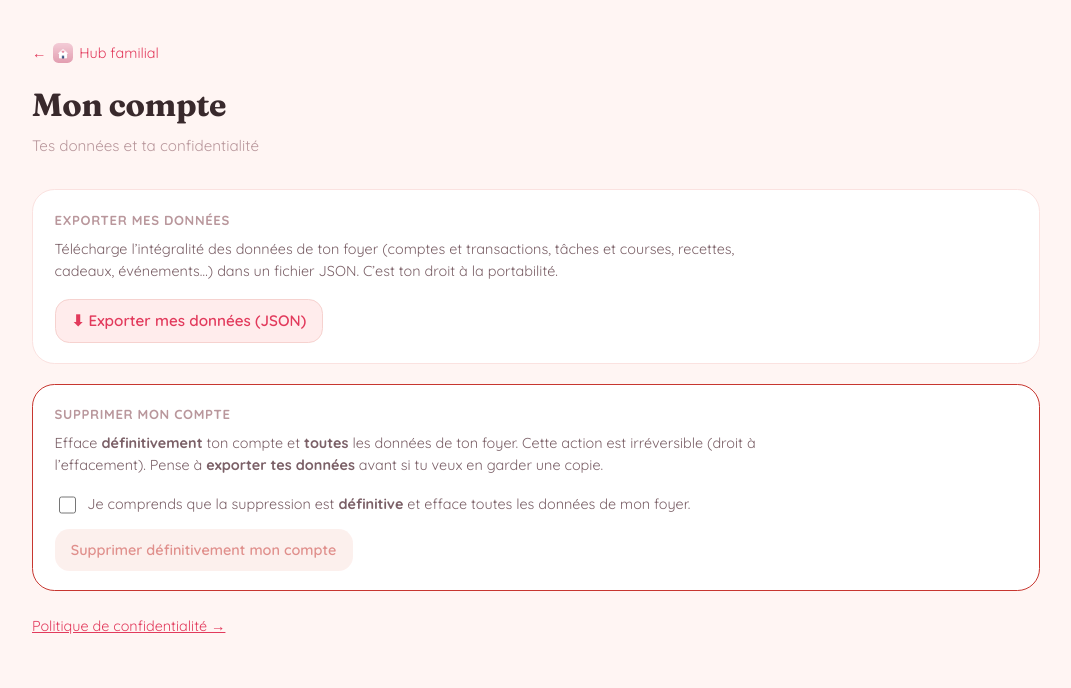
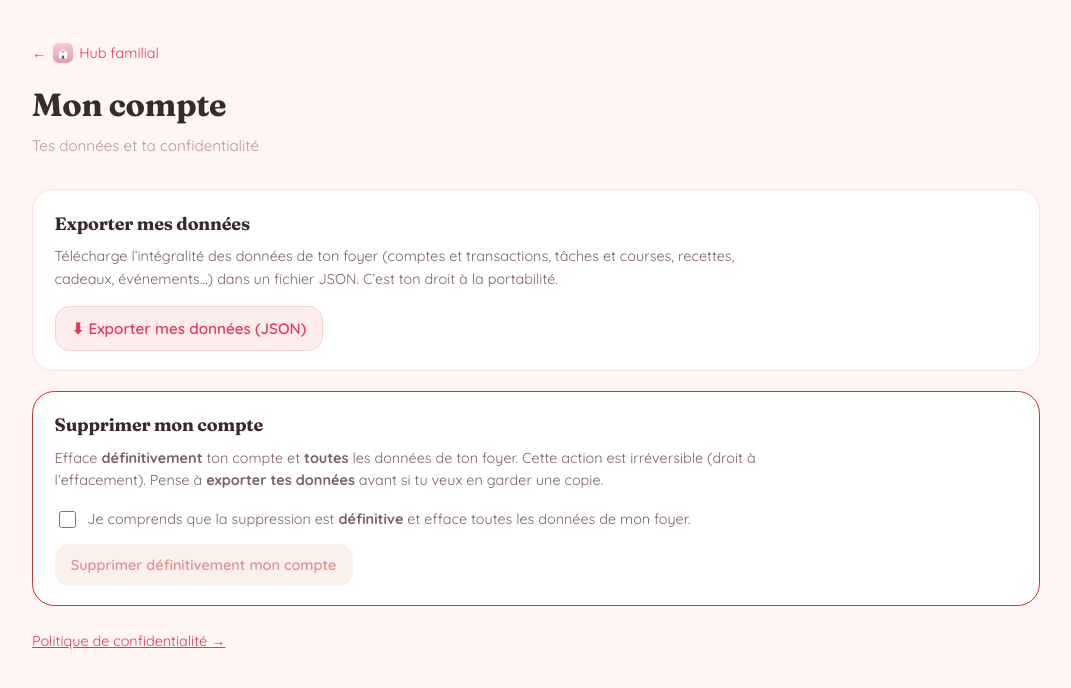
Before and after one commit to MathisIP/hub-familial, a Next.js app: page /compte in a window 1280 px wide. Shown: the top 688 px of the page, without its empty margins (104-1175 px from the left). Built offline with nearby package versions, Linux system fonts and the light colour scheme.

Commit message:
Refonte modules & pages (Corail): onglets segment corail, titres serif, ombres douces, titres pages secondaires

```diff
--- a/app/globals.css
+++ b/app/globals.css
@@ -1228,6 +1228,31 @@ h1, h2, h3, .brand-titre, .cs-tete h2, .semaine-tete h2, .de-tete h2, .ct {
 /* Sélecteur de mois centré, mois en serif. */
 .mois-selecteur { justify-content: center; }
 
+/* ===================== MODULES & PAGES (polish Corail) ===================== */
+/* Onglets en segment arrondi, actif en corail. */
+.tabs { gap: .3rem; border-bottom: 0; background: var(--soft); padding: .3rem; border-radius: 1rem; }
+.tab { border-radius: .75rem; margin-bottom: 0; padding: .5rem .9rem; color: var(--ink2); }
+.tab[aria-selected='true'] {
+  background: linear-gradient(155deg, var(--acc), var(--acc-deep)); color: var(--on-acc);
+  border-bottom-color: transparent; box-shadow: 0 6px 14px -8px var(--acc-deep);
+}
+
+/* Titres d'éléments (recette, événement, occasion) en serif. */
+.rc-nom, .ev-nom, .occ-nom {
+  font-family: var(--police-titre), Georgia, serif; letter-spacing: -.01em;
+}
+
+/* Cartes de liste : ombre douce pour la profondeur. */
+.tache, .course, .cadeau, .ev-carte, .jour-repas, .recette-carte, .ag-event, .de-item, .foyer-membre {
+  box-shadow: 0 2px 10px -5px rgba(80, 30, 45, .10);
+}
+
+/* Titres de section des pages secondaires (compte/foyer/abonnement) en serif. */
+.compte-bloc .bloc-titre {
+  font-family: var(--police-titre), Georgia, serif; text-transform: none;
+  letter-spacing: -.01em; font-size: 1.12rem; color: var(--ink);
+}
+
 @media (prefers-reduced-motion: reduce) {
   * { transition: none !important; }
 }
```
